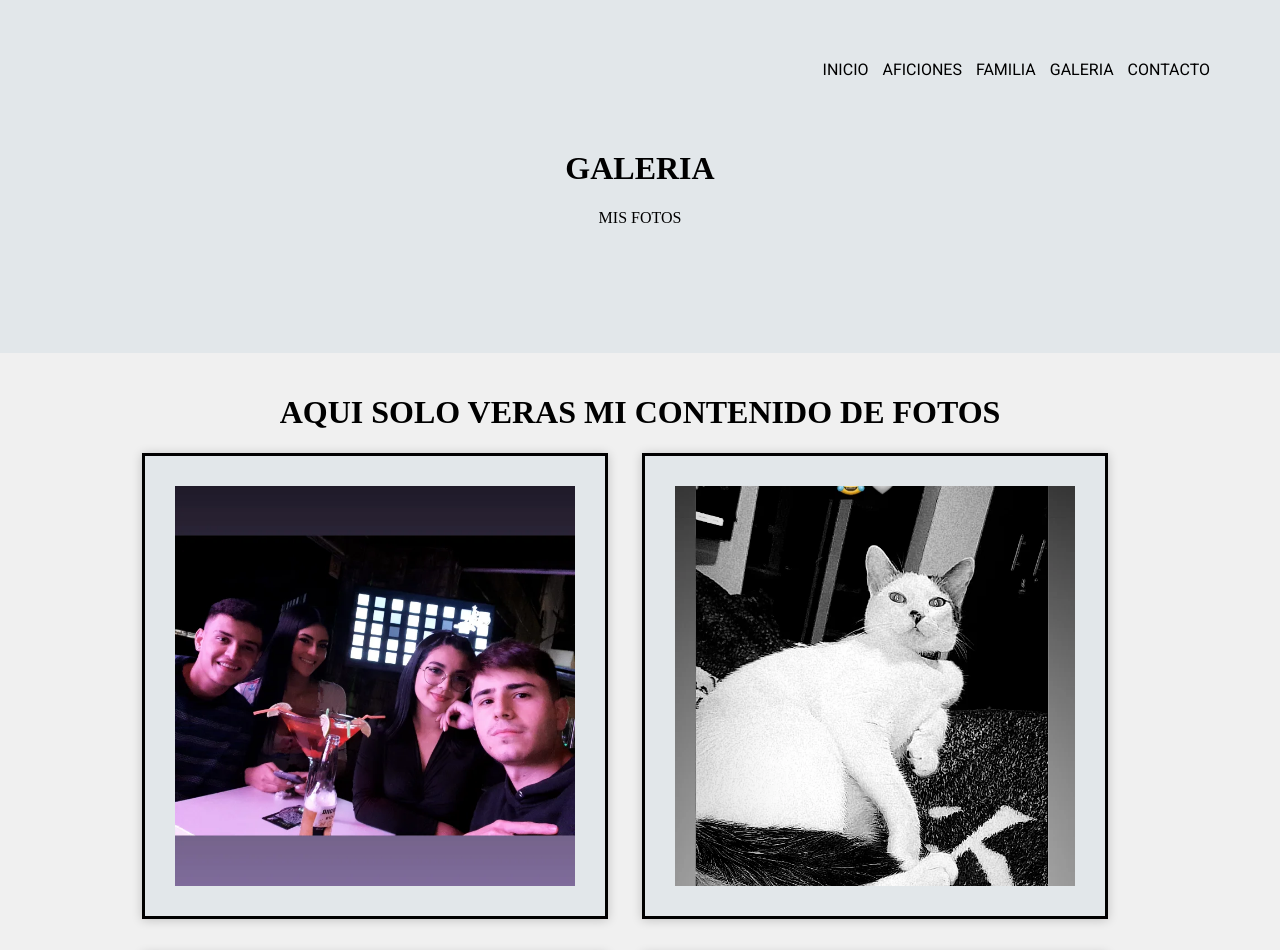
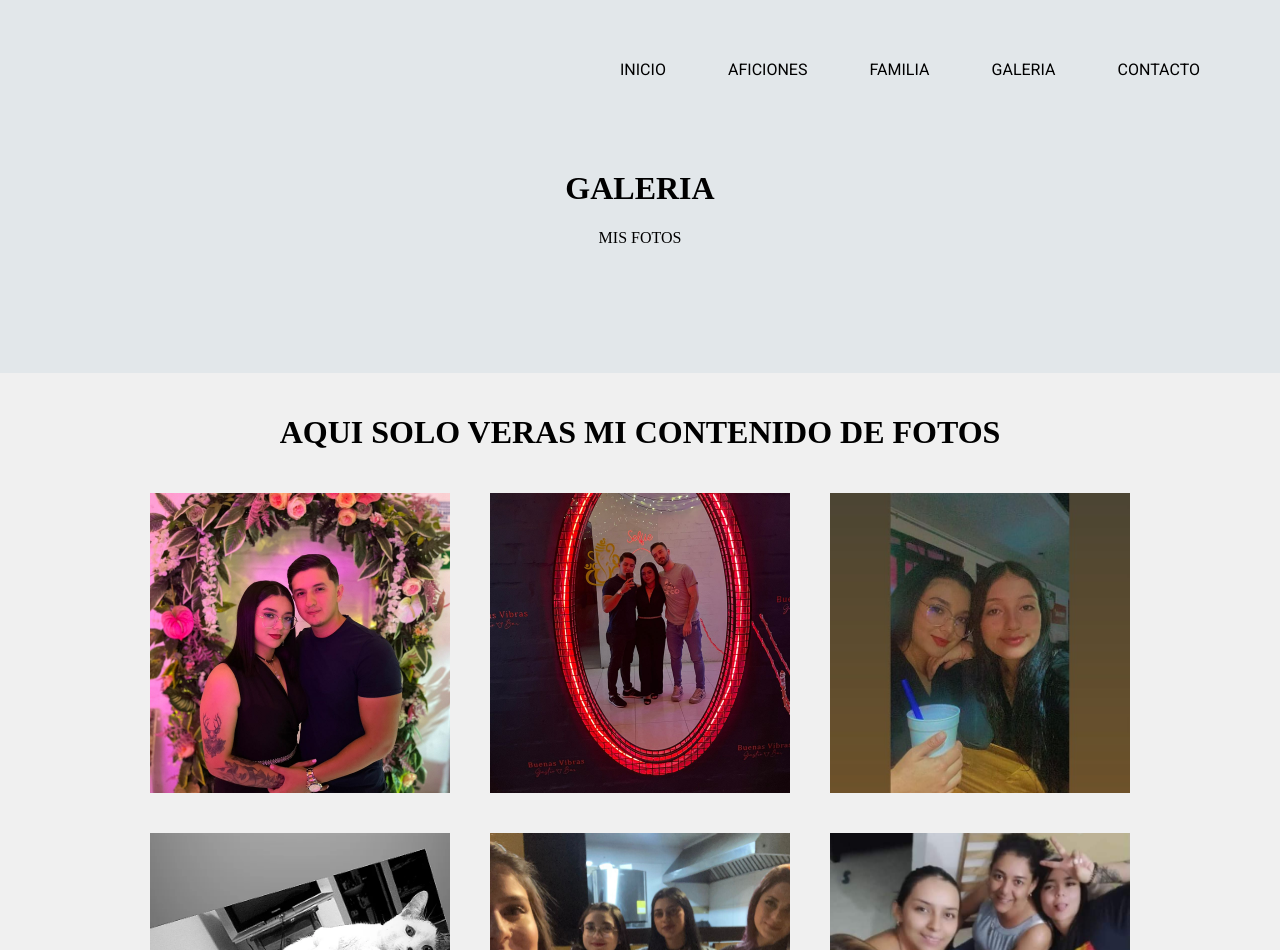
Before and after one commit to sarailuna/perfil-personal, a website: page galeria.html in a window 1280 px wide. Shown: the top 950 px of the page. Drawn offline with Linux system fonts and the light colour scheme.

Commit message:
mejorias de pag

```diff
--- a/galeria.html
+++ b/galeria.html
@@ -27,16 +27,19 @@
     </div>
 
     <div class="fotos">
+
         <h1>AQUI SOLO VERAS MI CONTENIDO DE FOTOS</h1>
-
-        <img src="./proyecto/media/1.webp" alt="">
-        <img src="./proyecto/media/2.webp" alt="">
-        <img src="./proyecto/media/3.webp" alt="">
+     <div class="contenido-fotos">
+        <img src="./proyecto/media/1c (1).jpeg" alt="">
+       <img src="./proyecto/media/1c (2).jpeg" alt="">
+        <img src="./proyecto/media/3c.jpeg" alt="">
         <img src="./proyecto/media/4.webp" alt="">
         <img src="./proyecto/media/5.jpg" alt="">
         <img src="./proyecto/media/6.jpg" alt="">
-        <img src="./proyecto/media/7.jpg" alt="">
+       <img src="./proyecto/media/cumple.jpeg" alt="">
         <img src="./proyecto/media/8.jpg" alt="">
+     </div>
+
 
     </div>
 
--- a/proyecto/css/familia.css
+++ b/proyecto/css/familia.css
@@ -13,7 +13,11 @@ body{
 }
 
 .menu{
-   text-align: right;
+    display: flex;
+    flex-wrap: wrap;
+    justify-content: space-between;
+    max-width: 600px;
+    margin-left: auto;
 
 }
 .menu a{
@@ -52,7 +56,7 @@ body{
 .galery-family{
    display: flex;
    flex-wrap: wrap;
-justify-content: space-around;}
+   justify-content: space-around;}
 
 .galery-family img{
    width: 300px;
@@ -100,7 +104,7 @@ justify-content: space-around;}
    flex-wrap: wrap;
    padding-top: 100px;
    justify-content: center;
-   text-align: center;
+   text-align:left;
    padding-top: 50PX;
 
  }
@@ -115,7 +119,7 @@ justify-content: space-around;}
 
  .uno{
      color: #7D8488;
-     text-align: left;
+     text-align: justify;
  }
 
 
@@ -147,7 +151,7 @@ justify-content: space-around;}
 
  .card .contenido2 {
    padding: 20px;
-   text-align: center;
+   text-align: justify;
  }
  .card .contenido2 p {
    line-height: 1.5;
--- a/proyecto/css/styles.css
+++ b/proyecto/css/styles.css
@@ -17,14 +17,19 @@
 
 }
 .menu{
-   text-align: right;
+   display: flex;
+   flex-wrap: wrap;
+   justify-content: space-between;
+   max-width: 600px;
+   margin-left: auto;
 
 }
 .menu a {
    text-decoration: none;
    color:black ;
    font-family: 'Roboto', sans-serif;
-   margin-right: 10px;
+   margin-right: 20px;
+   margin-bottom: 20px;
    transition: 0.5s ease;
 
 }
@@ -34,11 +39,6 @@
    color:#599abf;
 
 }
-
-
-
-
-
 
 .titulo{
    padding: 50px;
@@ -72,7 +72,6 @@
    box-shadow: 0px 1px 10px rgba(0, 0, 0, 0.2);
    cursor: default;
    transition: all 400ms ease;
-   margin-right: 30px;
    margin-bottom: 30px;
 
 
@@ -199,22 +198,30 @@
 
 /*galeria*/
 .fotos{
-   text-align: center;
+   width: 100%;
    background-color: #f0f0f0;
    padding-top: 20px;
 }
-.fotos img{
-   padding: 30px;
-   border: solid;
-   background-color: #E2E7EA;
-   width: 400px;
-   height: 400px;
+.fotos h1{
+   text-align: center;
+}
+.contenido-fotos{
+   max-width: 1100px;
+   display: flex;
+   flex-wrap: wrap;
+   justify-content: center;
+   margin: auto;
+}
+
+
+.contenido-fotos img {
+   padding: 20px;
+   width: 300px;
+   height: 300px;
    object-fit: cover;
-   box-shadow: 0px 1px 10px rgba(0, 0, 0, 0.2);
    cursor: default;
    transition: all 400ms ease;
-   margin-right: 30px;
-   margin-bottom: 30px;
+
 }
 
 .fotos img:hover {
@@ -245,7 +252,7 @@
  .padre{
    display: flex;
    background-color: #f0f0f0;
-   padding: 100px;
+   padding: 45px;
  }
  .form{
    background-color: #b6cdda;
@@ -256,6 +263,7 @@
    padding: 3.5em 1.5em;
 
  }
+
 .form_contenido{
    width: 100%;
    display: grid;
@@ -263,10 +271,12 @@
    grid-auto-columns:100% ;
 }
 
+
+
 .form_titulo{
    text-align: center;
-   font-size: 1.9em;
-   margin-bottom: .4em;
+   font-size: 24px;
+
 }
 
 .form_input{
```
Also changed, not shown: proyecto/media/1c (1).jpeg (added), proyecto/media/1c (2).jpeg (added), proyecto/media/3c.jpeg (added), proyecto/media/cumple.jpeg (added).
